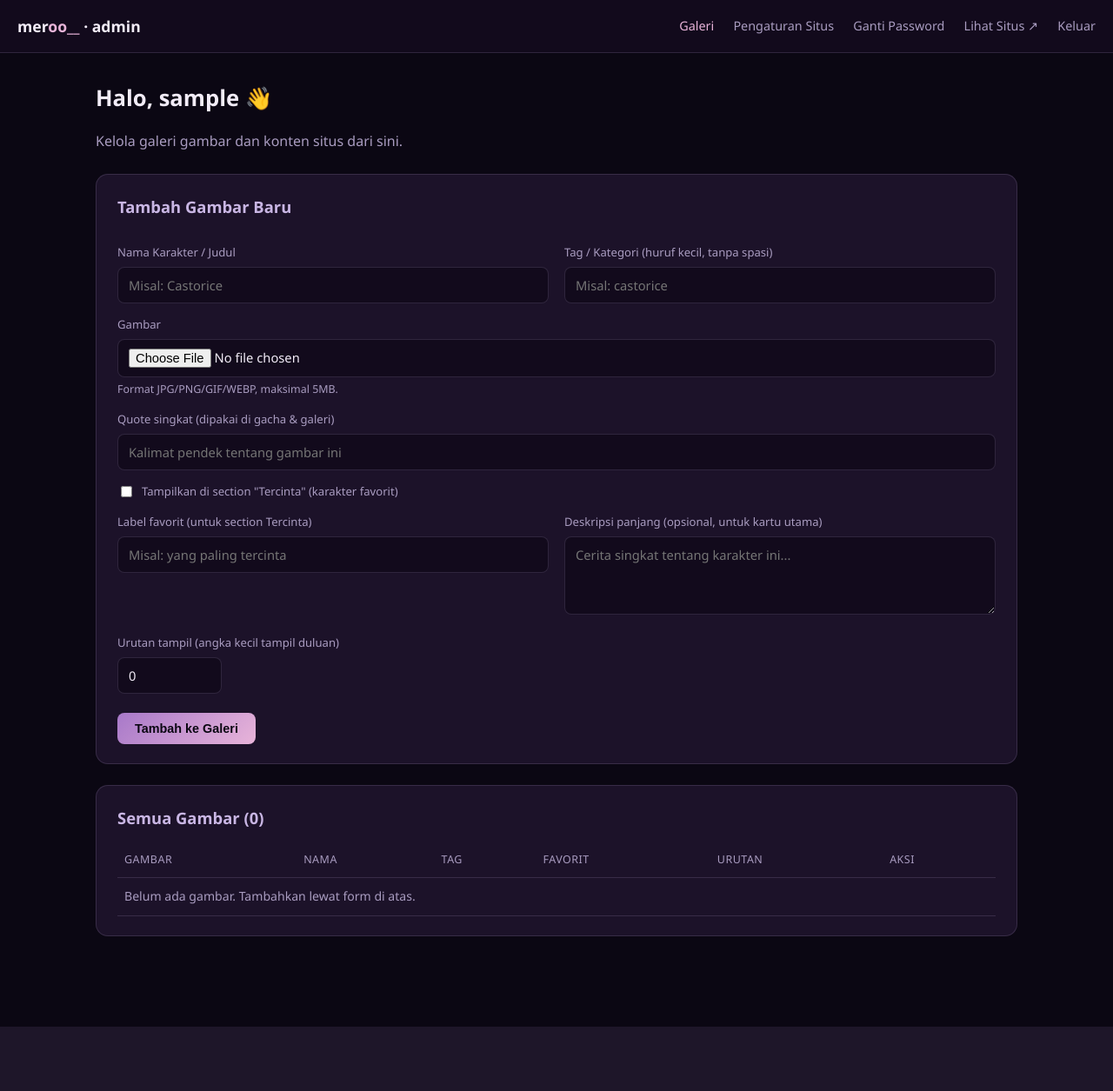
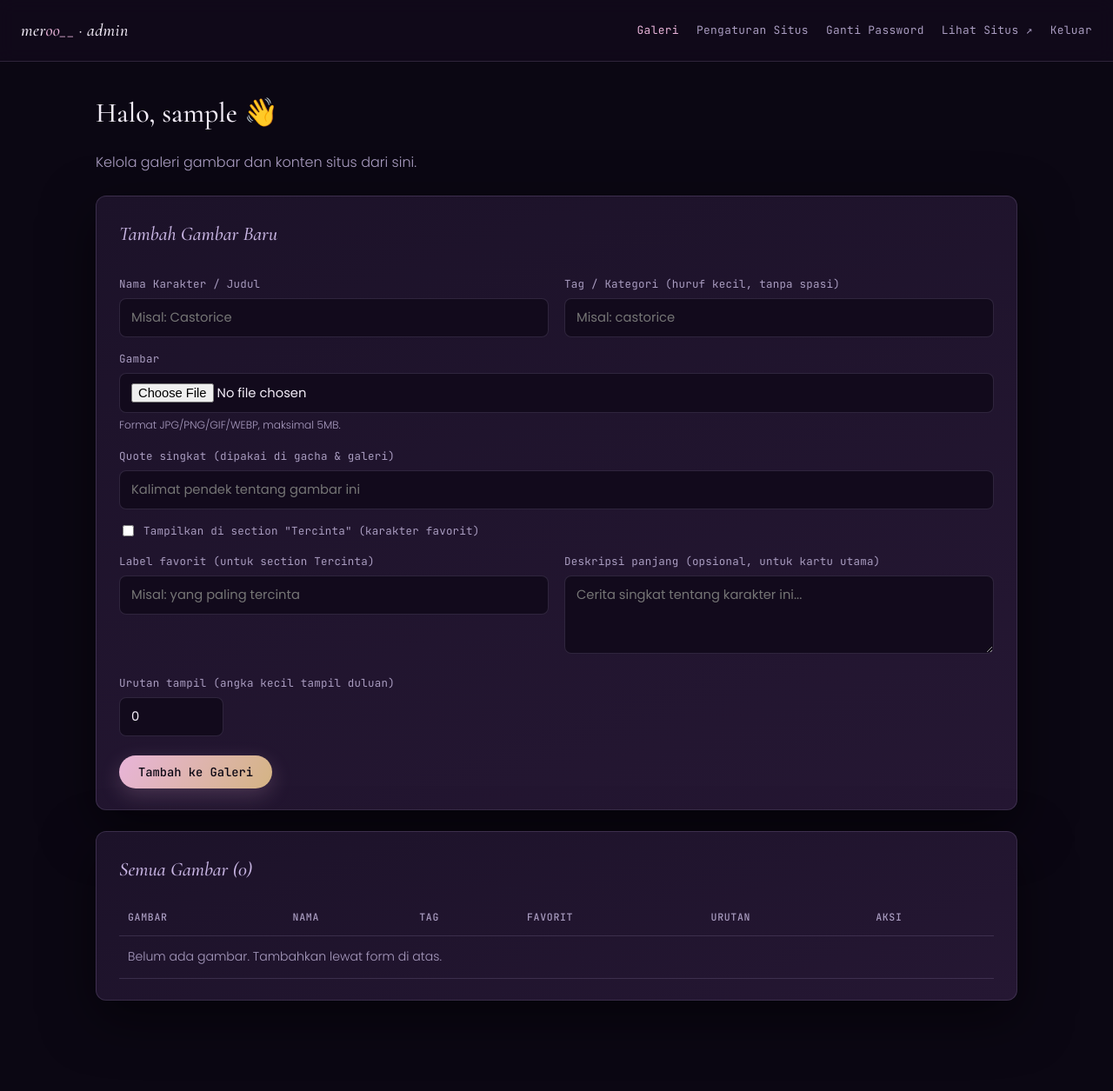
Before and after one commit to neechko/meroo.my.id, a PHP site: page /panel-meroo/dashboard.php in a window 1280 px wide. Shown: the whole page at 87% size. Before the commit the page ends 1181 px from the top, so only its background shows below. Run offline with PHP 8.4, Linux system fonts and the light colour scheme; the visitor is signed in with stand-in values (Sample User, id 1); data that the repository does not hold is empty.

Commit message:
update admin style

```diff
--- a/panel-meroo/includes/admin-style.php
+++ b/panel-meroo/includes/admin-style.php
@@ -1,67 +1,200 @@
+<link rel="preconnect" href="https://fonts.googleapis.com">
+<link rel="preconnect" href="https://fonts.gstatic.com" crossorigin>
+<link href="https://fonts.googleapis.com/css2?family=Cormorant+Garamond:ital,wght@0,400;0,500;0,600;1,400;1,500;1,600&family=Poppins:wght@300;400;500;600&family=JetBrains+Mono:wght@400;500&display=swap" rel="stylesheet">
+
 <style>
   :root{
     --void:#0b0713; --void-2:#120a1c; --plum:#1c1229; --plum-2:#251733;
     --lavender:#c9b6e4; --orchid:#a879c9; --moth-pink:#e8b4d9; --gold:#d4b483;
     --ink:#f2ecf7; --ink-dim:#a99cc0; --line:rgba(201,182,228,0.16);
     --danger:#e88a8a; --ok:#8ae8b0;
+    --shadow:0 20px 60px rgba(0,0,0,0.5);
   }
   *{box-sizing:border-box;}
+
   body{
-    background:var(--void); color:var(--ink); font-family:'Segoe UI',Poppins,sans-serif;
-    margin:0; line-height:1.6;
+    background:var(--void); color:var(--ink);
+    font-family:'Poppins', sans-serif; font-weight:300;
+    margin:0; line-height:1.7;
   }
   a{ color:var(--moth-pink); }
-  .wrap{ max-width:1100px; margin:0 auto; padding:32px 20px 80px; }
+  ::selection{ background:var(--orchid); color:var(--void); }
+
+  .display{ font-family:'Cormorant Garamond', serif; }
+  .mono{ font-family:'JetBrains Mono', monospace; }
+
+  .wrap{ max-width:1100px; margin:0 auto; padding:32px 20px 80px; position:relative; z-index:2; }
+
+  /* ---------- topbar ---------- */
   .topbar{
     display:flex; align-items:center; justify-content:space-between;
-    padding:16px 20px; background:var(--void-2); border-bottom:1px solid var(--line);
+    padding:18px 24px; background:rgba(18,10,28,0.85); backdrop-filter:blur(10px);
+    border-bottom:1px solid var(--line);
     position:sticky; top:0; z-index:10;
   }
-  .brand{ font-size:1.1rem; font-weight:600; }
+  .brand{
+    font-family:'Cormorant Garamond', serif; font-style:italic;
+    font-size:1.25rem; letter-spacing:0.02em; font-weight:500;
+  }
   .brand span{ color:var(--moth-pink); }
-  .topbar nav a{ margin-left:18px; font-size:0.9rem; text-decoration:none; color:var(--ink-dim); }
+  .topbar nav{
+    display:flex; align-items:center; gap:20px;
+    overflow-x:auto; overflow-y:hidden;
+    scrollbar-width:none; -ms-overflow-style:none;
+    -webkit-overflow-scrolling:touch;
+  }
+  .topbar nav::-webkit-scrollbar{ display:none; }
+  .topbar nav a{
+    margin-left:0; flex:0 0 auto;
+    font-family:'JetBrains Mono', monospace;
+    font-size:0.8rem; letter-spacing:0.03em;
+    text-decoration:none; color:var(--ink-dim); transition:color 0.3s;
+    white-space:nowrap;
+  }
   .topbar nav a:hover, .topbar nav a.active{ color:var(--moth-pink); }
-  h1{ font-size:1.6rem; margin:0 0 6px; }
-  h2{ font-size:1.15rem; margin:0 0 14px; color:var(--lavender); }
+
+  @media (max-width:720px){
+    .topbar{
+      flex-wrap:wrap; gap:12px 0; padding:14px 16px;
+    }
+    .brand{ flex:1 1 auto; font-size:1.1rem; }
+    .topbar nav{
+      flex:1 1 100%; gap:16px;
+      justify-content:flex-start;
+      padding-bottom:2px;
+      -webkit-mask-image:linear-gradient(to right, black 88%, transparent 100%);
+      mask-image:linear-gradient(to right, black 88%, transparent 100%);
+    }
+    .topbar nav a{ font-size:0.72rem; }
+  }
+
+  /* ---------- headings ---------- */
+  h1{
+    font-family:'Cormorant Garamond', serif; font-weight:500;
+    font-size:2rem; margin:0 0 6px; color:var(--ink);
+  }
+  h2{
+    font-family:'Cormorant Garamond', serif; font-weight:500; font-style:italic;
+    font-size:1.4rem; margin:0 0 14px; color:var(--lavender);
+  }
+  h3{ font-family:'Cormorant Garamond', serif; font-style:italic; font-weight:500; }
+  em{ font-style:italic; color:var(--moth-pink); }
+
+  .eyebrow{
+    font-family:'JetBrains Mono', monospace; font-size:0.74rem;
+    letter-spacing:0.14em; text-transform:uppercase; color:var(--gold);
+    display:flex; align-items:center; gap:8px; margin-bottom:0.8rem;
+  }
+  .eyebrow::before{ content:''; width:20px; height:1px; background:var(--gold); display:inline-block; }
+
+  /* ---------- card ---------- */
   .card{
-    background:var(--plum); border:1px solid var(--line); border-radius:14px;
-    padding:22px 24px; margin-bottom:24px;
+    background:linear-gradient(160deg, var(--plum), var(--plum-2));
+    border:1px solid var(--line); border-radius:12px;
+    padding:24px 26px; margin-bottom:24px;
+    box-shadow:var(--shadow);
   }
+
   .grid2{ display:grid; grid-template-columns:1fr 1fr; gap:18px; }
   @media (max-width:720px){ .grid2{ grid-template-columns:1fr; } }
-  label{ display:block; font-size:0.82rem; color:var(--ink-dim); margin:14px 0 6px; }
+
+  /* ---------- forms ---------- */
+  label{
+    display:block; font-family:'JetBrains Mono', monospace;
+    font-size:0.78rem; letter-spacing:0.02em;
+    color:var(--ink-dim); margin:14px 0 6px;
+  }
   input[type=text], input[type=password], input[type=url], input[type=file], textarea, select{
-    width:100%; padding:10px 12px; background:var(--void-2); border:1px solid var(--line);
-    border-radius:8px; color:var(--ink); font-size:0.92rem; font-family:inherit;
+    width:100%; padding:11px 13px; background:var(--void-2); border:1px solid var(--line);
+    border-radius:8px; color:var(--ink); font-size:0.92rem; font-family:'Poppins', sans-serif;
+    transition:border-color 0.3s;
   }
   textarea{ min-height:90px; resize:vertical; }
-  input:focus, textarea:focus, select:focus{ outline:1.5px solid var(--orchid); }
+  input:focus, textarea:focus, select:focus{
+    outline:none; border-color:var(--orchid);
+    box-shadow:0 0 0 3px rgba(168,121,201,0.15);
+  }
+
+  /* ---------- buttons ---------- */
   .btn{
-    display:inline-block; padding:10px 20px; border-radius:8px; border:none;
-    background:linear-gradient(135deg, var(--orchid), var(--moth-pink)); color:var(--void);
-    font-weight:600; cursor:pointer; font-size:0.9rem; text-decoration:none;
+    display:inline-block; padding:10px 22px; border-radius:100px; border:none;
+    background:linear-gradient(120deg, var(--moth-pink), var(--gold)); color:var(--void);
+    font-family:'JetBrains Mono', monospace; font-weight:500;
+    cursor:pointer; font-size:0.86rem; text-decoration:none;
+    box-shadow:0 8px 24px rgba(232,180,217,0.2);
+    transition:transform 0.25s ease, box-shadow 0.25s ease, filter 0.25s;
   }
-  .btn:hover{ filter:brightness(1.08); }
-  .btn.secondary{ background:var(--void-2); color:var(--ink); border:1px solid var(--line); }
-  .btn.danger{ background:var(--danger); color:var(--void); }
-  .btn.small{ padding:6px 12px; font-size:0.78rem; }
+  .btn:hover{ transform:translateY(-2px); box-shadow:0 12px 30px rgba(232,180,217,0.35); }
+  .btn.secondary{
+    background:rgba(168,121,201,0.08); color:var(--ink);
+    border:1px solid var(--line); box-shadow:none;
+  }
+  .btn.secondary:hover{ border-color:rgba(232,180,217,0.4); transform:translateY(-2px); box-shadow:none; }
+  .btn.danger{ background:linear-gradient(120deg, var(--danger), #c96a6a); color:var(--void); }
+  .btn.small{ padding:6px 14px; font-size:0.72rem; }
+
   .checkrow{ display:flex; align-items:center; gap:8px; margin-top:14px; }
   .checkrow input{ width:auto; }
-  .msg{ padding:12px 16px; border-radius:8px; margin-bottom:18px; font-size:0.9rem; }
-  .msg.ok{ background:rgba(138,232,176,0.12); color:var(--ok); border:1px solid rgba(138,232,176,0.3); }
-  .msg.err{ background:rgba(232,138,138,0.12); color:var(--danger); border:1px solid rgba(232,138,138,0.3); }
-  table{ width:100%; border-collapse:collapse; font-size:0.88rem; }
-  th, td{ text-align:left; padding:10px 8px; border-bottom:1px solid var(--line); vertical-align:middle; }
-  th{ color:var(--ink-dim); font-weight:500; font-size:0.78rem; text-transform:uppercase; letter-spacing:0.04em; }
-  td img{ width:52px; height:52px; object-fit:cover; border-radius:6px; }
-  .tag-pill{ display:inline-block; padding:2px 9px; background:var(--void-2); border-radius:20px; font-size:0.75rem; color:var(--lavender); }
+
+  /* ---------- messages ---------- */
+  .msg{
+    padding:12px 16px; border-radius:8px; margin-bottom:18px;
+    font-size:0.9rem; border:1px solid transparent;
+  }
+  .msg.ok{ background:rgba(138,232,176,0.1); color:var(--ok); border-color:rgba(138,232,176,0.3); }
+  .msg.err{ background:rgba(232,138,138,0.1); color:var(--danger); border-color:rgba(232,138,138,0.3); }
+
+  /* ---------- table ---------- */
+  .table-wrap{
+    width:100%; overflow-x:auto; -webkit-overflow-scrolling:touch;
+    border-radius:8px;
+  }
+  table{ width:100%; border-collapse:collapse; font-size:0.88rem; min-width:560px; }
+  th, td{ text-align:left; padding:12px 10px; border-bottom:1px solid var(--line); vertical-align:middle; }
+  th{
+    font-family:'JetBrains Mono', monospace; color:var(--ink-dim);
+    font-weight:500; font-size:0.72rem; text-transform:uppercase; letter-spacing:0.06em;
+    white-space:nowrap;
+  }
+  td img{ width:52px; height:52px; object-fit:cover; border-radius:6px; border:1px solid var(--line); }
+
+  .tag-pill{
+    display:inline-block; padding:3px 11px; background:rgba(168,121,201,0.1);
+    border:1px solid var(--line); border-radius:100px;
+    font-family:'JetBrains Mono', monospace; font-size:0.72rem; color:var(--lavender);
+  }
   .star{ color:var(--gold); }
   .actions{ display:flex; gap:6px; flex-wrap:wrap; }
+
+  @media (max-width:640px){
+    table{ min-width:520px; font-size:0.82rem; }
+    th, td{ padding:10px 8px; }
+    .actions{ gap:5px; }
+    .btn.small{ padding:6px 11px; font-size:0.68rem; }
+    .card{ padding:18px 16px; border-radius:10px; }
+  }
+
+  @media (max-width:420px){
+    .actions{ flex-direction:column; align-items:stretch; }
+    .actions .btn{ text-align:center; width:100%; }
+  }
+
+  /* ---------- login ---------- */
   .login-box{
-    max-width:380px; margin:12vh auto; padding:34px 30px; background:var(--plum);
+    max-width:380px; margin:12vh auto; padding:38px 34px;
+    background:linear-gradient(160deg, var(--plum), var(--plum-2));
     border:1px solid var(--line); border-radius:16px;
+    box-shadow:var(--shadow); position:relative; z-index:2;
   }
-  .login-box h1{ text-align:center; }
-  .login-box .sub{ text-align:center; color:var(--ink-dim); font-size:0.85rem; margin-bottom:20px; }
-  .hint{ font-size:0.78rem; color:var(--ink-dim); margin-top:4px; }
+  .login-box h1{
+    text-align:center; font-style:italic;
+  }
+  .login-box .sub{
+    text-align:center; color:var(--ink-dim); font-family:'JetBrains Mono', monospace;
+    font-size:0.76rem; letter-spacing:0.08em; text-transform:uppercase;
+    margin-bottom:24px;
+  }
+  .login-box .btn{ width:100%; text-align:center; margin-top:8px; }
+
+  .hint{ font-size:0.76rem; color:var(--ink-dim); margin-top:4px; }
 </style>
```
